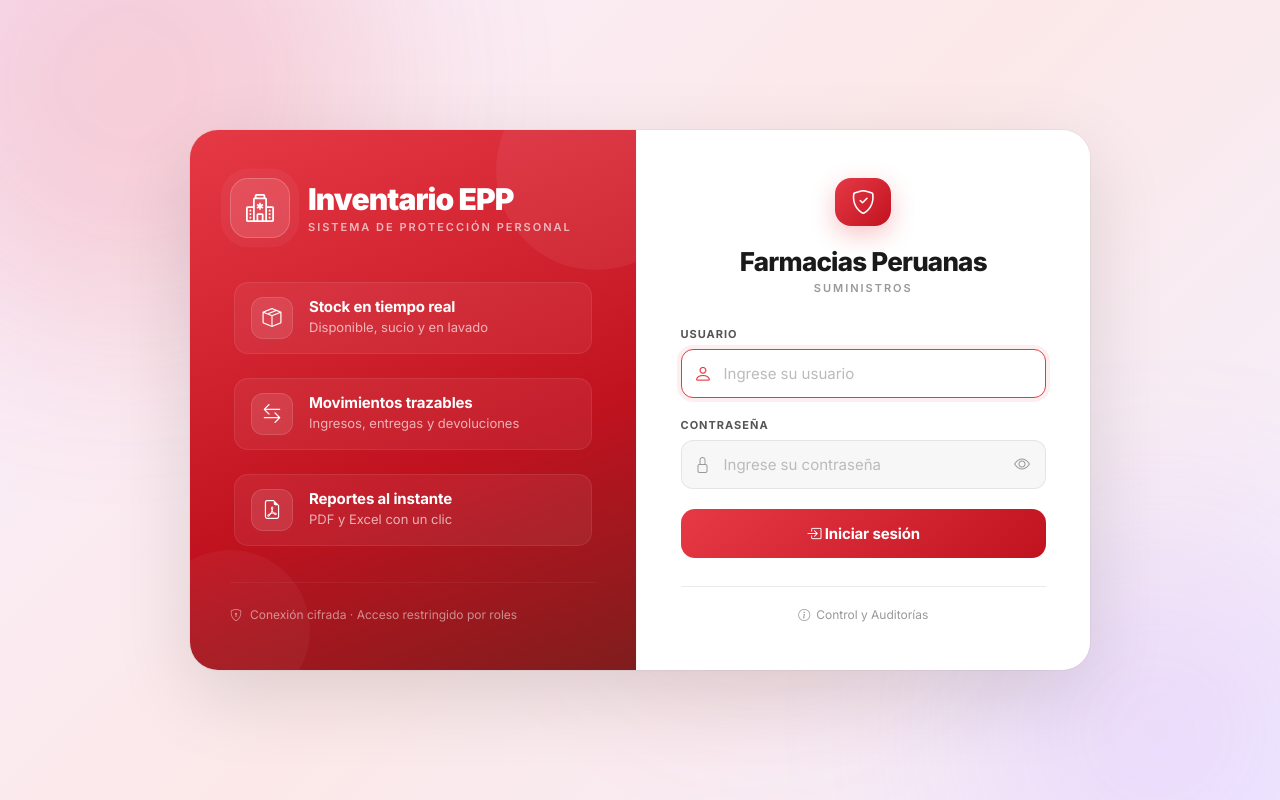
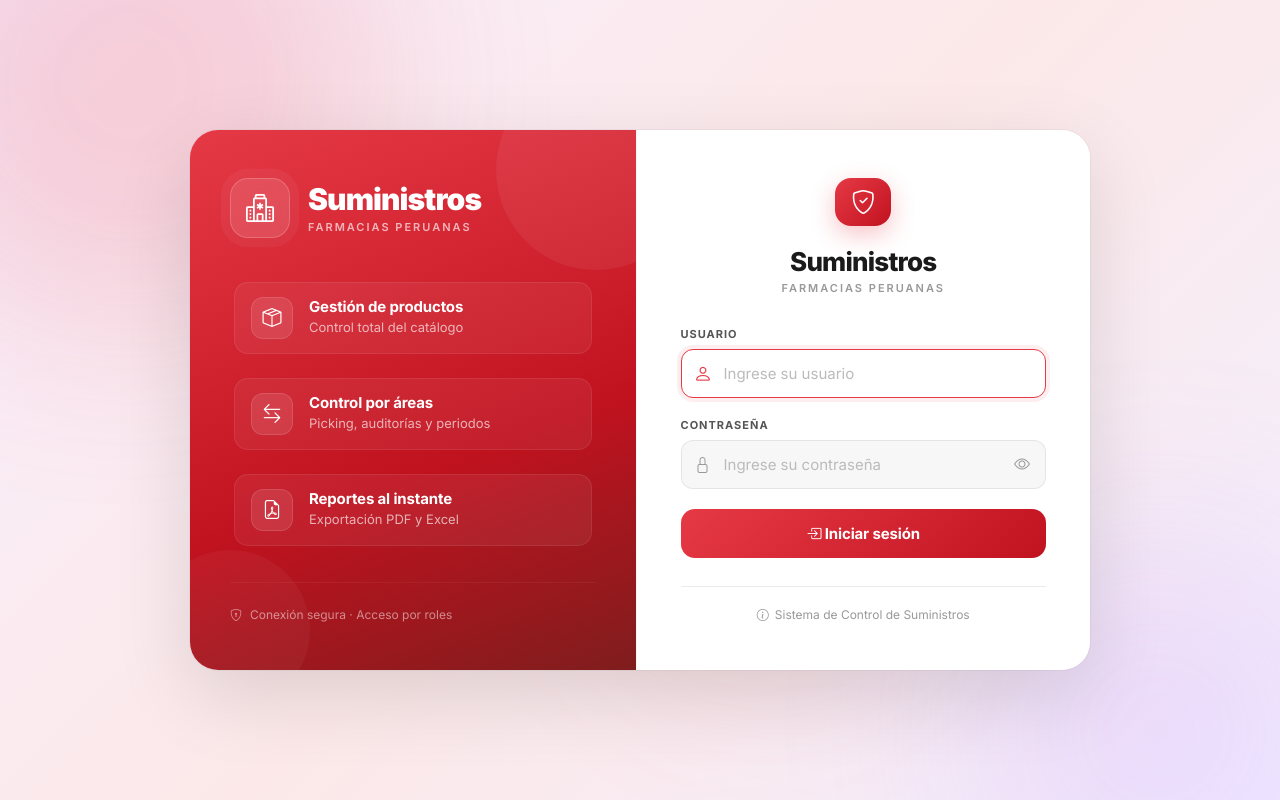
Before and after one commit to CaquitaAsesina/SUM-WEB, a website: page frontend/login.html in a window 1280 px wide. Drawn offline with nearby package versions, Linux system fonts and the light colour scheme.

Commit message:
dasdasssssddsdfsddasdSADdasd

```diff
--- a/frontend/login.html
+++ b/frontend/login.html
@@ -131,6 +131,7 @@
 
     .welcome-text .welcome-title{font-size:28px;font-weight:900;color:var(--text);letter-spacing:-0.03em;margin-bottom:6px}
     .welcome-text .welcome-role{font-size:14px;color:var(--muted);font-weight:500}
+    .welcome-text .welcome-sub{font-size:12px;color:var(--text-muted);font-weight:400;margin-top:2px;opacity:0.6}
 
     .welcome-progress{
       position:absolute;bottom:60px;left:50%;transform:translateX(-50%);
@@ -173,32 +174,35 @@
       <div class="brand-top">
         <div class="brand-logo"><i class="bi bi-hospital"></i></div>
         <div>
-          <h1 class="brand-title">Inventario EPP</h1>
-          <p class="brand-subtitle">Sistema de Protección Personal</p>
+          <h1 class="brand-title">Suministros</h1>
+          <p class="brand-subtitle">Farmacias Peruanas</p>
         </div>
       </div>
       <div class="brand-features">
         <div class="feature-item">
           <div class="feature-icon"><i class="bi bi-box-seam"></i></div>
-          <div class="feature-text"><h4>Stock en tiempo real</h4><p>Disponible, sucio y en lavado</p></div>
+          <div class="feature-text">            <h4>Gestión de productos</h4>
+            <p>Control total del catálogo</p></div>
         </div>
         <div class="feature-item">
           <div class="feature-icon"><i class="bi bi-arrow-left-right"></i></div>
-          <div class="feature-text"><h4>Movimientos trazables</h4><p>Ingresos, entregas y devoluciones</p></div>
+          <div class="feature-text">            <h4>Control por áreas</h4>
+            <p>Picking, auditorías y periodos</p></div>
         </div>
         <div class="feature-item">
           <div class="feature-icon"><i class="bi bi-file-earmark-pdf"></i></div>
-          <div class="feature-text"><h4>Reportes al instante</h4><p>PDF y Excel con un clic</p></div>
+          <div class="feature-text">            <h4>Reportes al instante</h4>
+            <p>Exportación PDF y Excel</p></div>
         </div>
       </div>
-      <div class="brand-footer"><i class="bi bi-shield-lock"></i>Conexión cifrada · Acceso restringido por roles</div>
+      <div class="brand-footer"><i class="bi bi-shield-lock"></i>Conexión segura · Acceso por roles</div>
     </div>
 
     <!-- Right Panel -->
     <div class="login-form-panel">
       <div class="form-logo"><i class="bi bi-shield-check"></i></div>
-      <h2 class="form-title">Farmacias Peruanas</h2>
-      <p class="form-subtitle">Suministros</p>
+      <h2 class="form-title">Suministros</h2>
+      <p class="form-subtitle">Farmacias Peruanas</p>
       <div class="error-alert" id="loginError">
         <i class="bi bi-exclamation-circle-fill"></i>
         <span id="loginErrorText">Error</span>
@@ -224,7 +228,7 @@
           <div class="spinner"></div>
         </button>
       </form>
-      <div class="form-footer"><p><i class="bi bi-info-circle"></i>Control y Auditorías</p></div>
+      <div class="form-footer"><p><i class="bi bi-info-circle"></i>Sistema de Control de Suministros</p></div>
     </div>
   </div>
 
```
